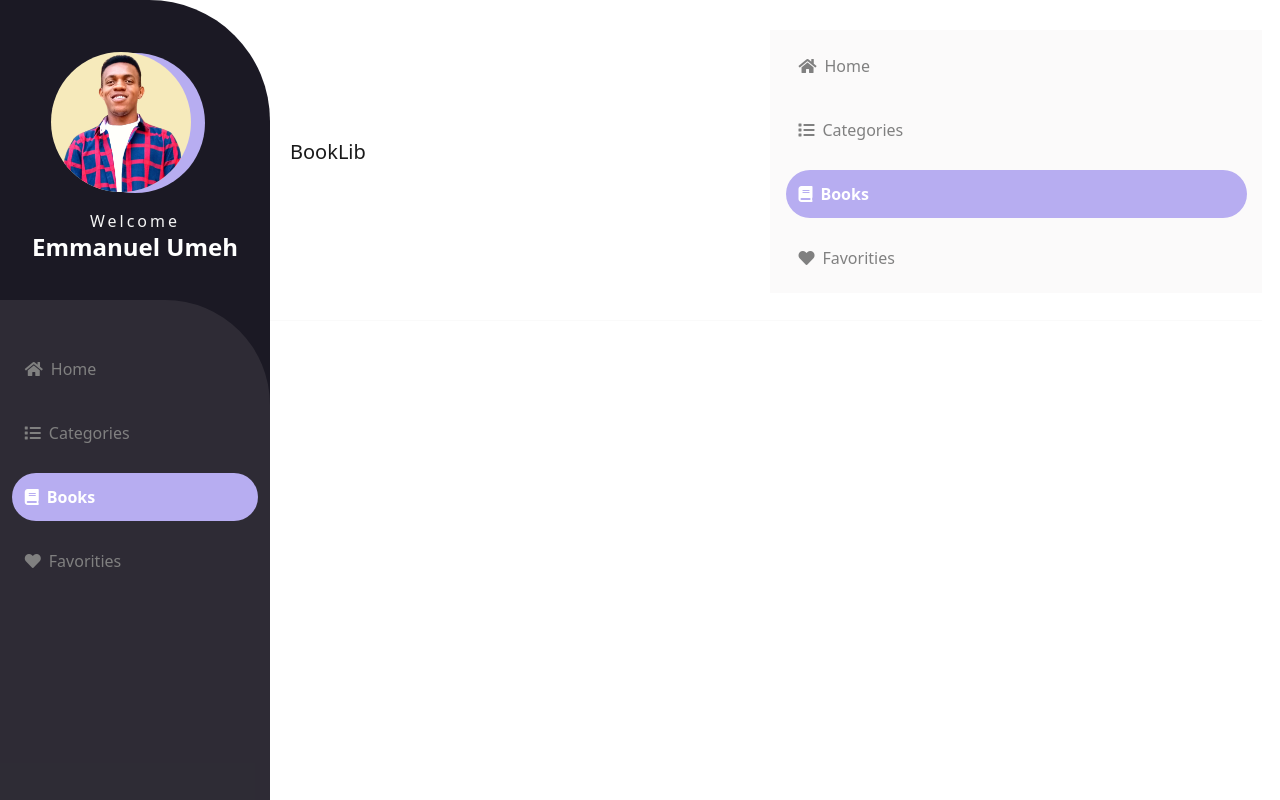
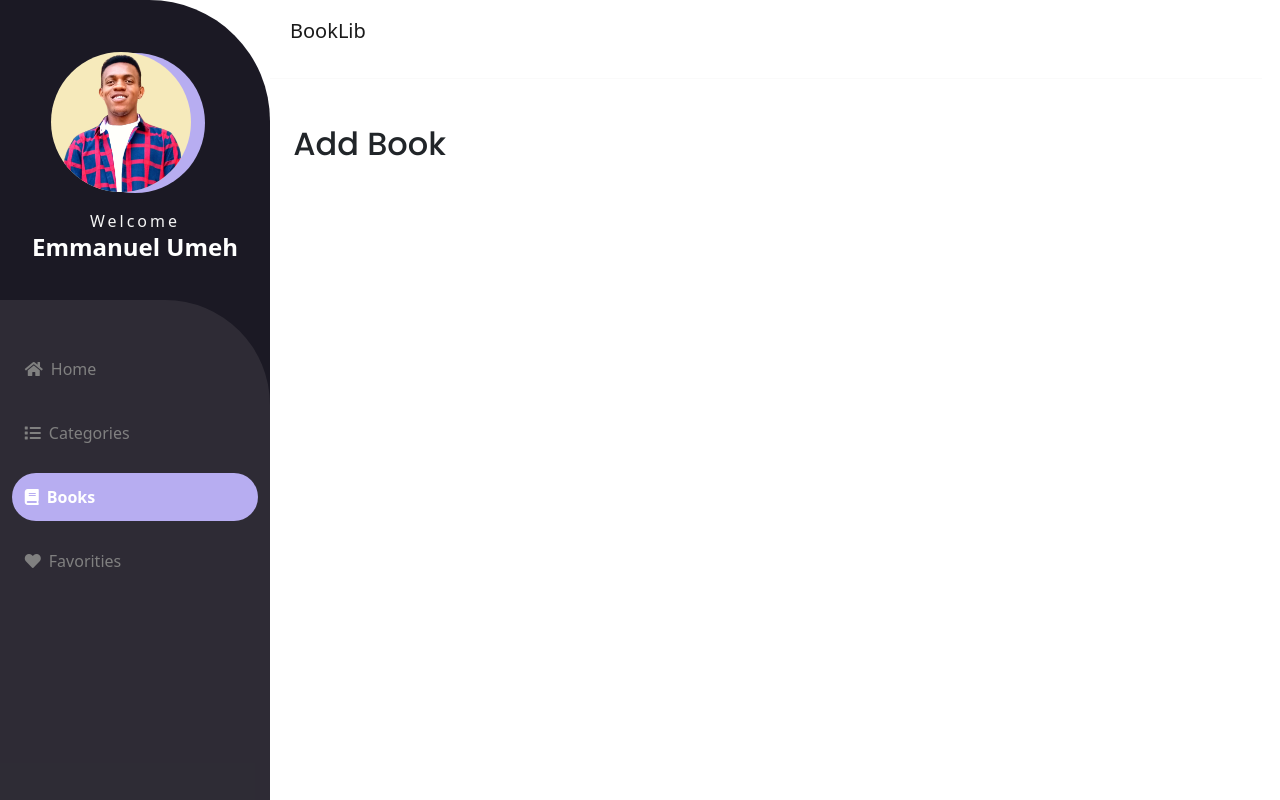
Before and after one commit to Emmanuelbreezy/wizer-book-library-Assessment, a Next.js app: page /books/add-book in a window 1280 px wide. Built offline with nearby package versions, Linux system fonts and the light colour scheme.

Commit message:
fix: nav dropdow

```diff
--- a/components/NavBar/NavBar.js
+++ b/components/NavBar/NavBar.js
@@ -1,4 +1,4 @@
-import React,{useState,useEffect} from 'react';
+import React,{useState} from 'react';
 import Link from 'next/link';
 import Menus from '../Menus/Menus';
 
@@ -18,11 +18,12 @@ export default function NavBar() {
                     </button>
 
           </div>
-        <div className={toggleDrop ? "show d-lg-none shadow navbar-collapse" : "collapse d-lg-none navbar-collapse"} id="navbarSupportedContent">
-          <div className="container">
-              <Menus />
-          </div>
-        </div>
+            {toggleDrop ? (<div className="colld-lg-none d-md-block d-sm-block shadow navbar-collapse" id="navbarSupportedContent">
+            <div className="container">
+                <Menus />
+            </div>
+            </div>
+            ):  null}
         </nav>
         </div>
     )
--- a/pages/books/add-book.js
+++ b/pages/books/add-book.js
@@ -15,7 +15,7 @@ export default function Book() {
         </Head>
         <Layout>
           <div className="top--book">
-             <h3 className="display-4">Add Book</h3>
+             <h3 className="display-4 ms-1">Add Book</h3>
           </div>
         </Layout>
 
--- a/pages/books/index.js
+++ b/pages/books/index.js
@@ -19,7 +19,7 @@ export default function ListBooks() {
         </Head>
         <Layout>
           <div className="top--book">
-             <h3 className="display-4">All Books</h3>
+             <h3 className="display-4 ms-1">All Books</h3>
             <Books simiplified={false} />
           </div>
         </Layout>
--- a/scss/components/_navbar.scss
+++ b/scss/components/_navbar.scss
@@ -14,7 +14,7 @@
         z-index: 9999;
         border-bottom: 1px solid rgba($color: #eee, $alpha: 0.3);
 
-        @include media-breakpoint-up(md){
+        @include media-breakpoint-up(lg){
             width: 77.5%;
          }
     }
@@ -28,6 +28,9 @@
         background-color: rgba(209, 207, 207, 0.1);
         margin-top: 1.2rem;
 
+        @include media-breakpoint-up(lg){
+         }
+
         ul{
             list-style: none;
         }
```
Also changed, not shown: styles/css/global.css, 1 other file (tests, documents, lock files or other folders).
